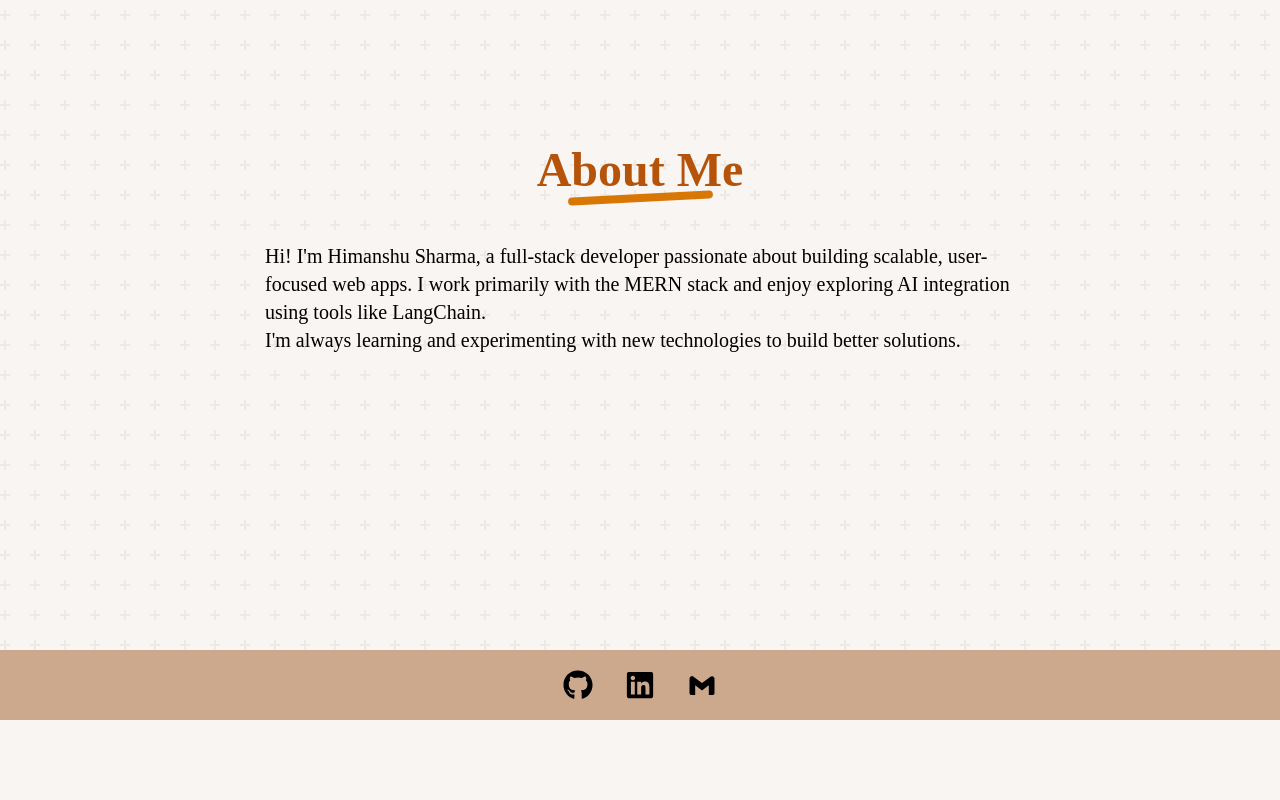
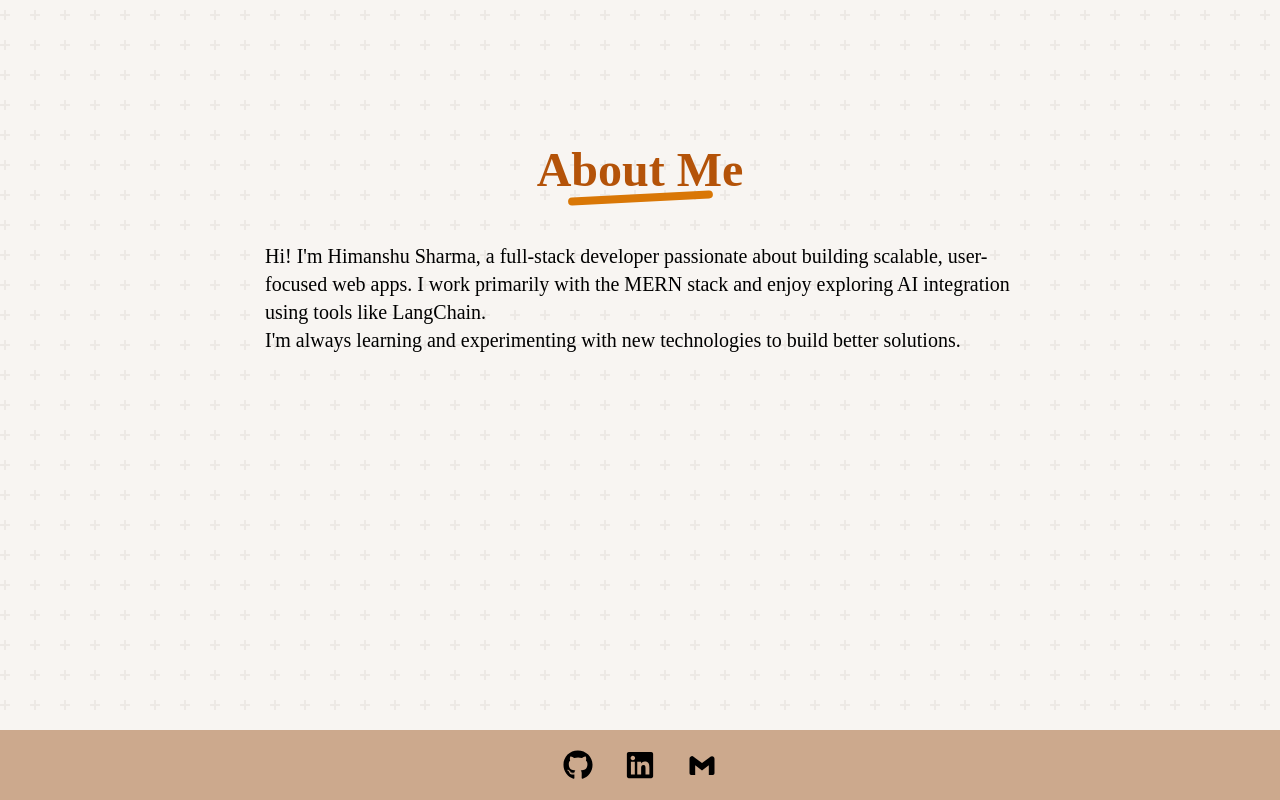
Before and after one commit to CodeXGautam/portfolio, a React (Create React App) app in the folder frontend/: page / in a window 1280 px wide. Shown: the part 950-1750 px from the top of the page. Before the commit the page ends 1670 px from the top, so only its background shows below. Built offline with nearby package versions, Linux system fonts and the light colour scheme.

Commit message:
Add margin-top to Footer component for improved spacing

```diff
--- a/frontend/src/components/Footer.js
+++ b/frontend/src/components/Footer.js
@@ -6,7 +6,7 @@
 
 const Footer = () =>{
     return(
-        <div className="flex justify-center items-center gap-8 bg-bgColor p-5">
+        <div className="flex justify-center items-center gap-8 bg-bgColor p-5 mt-20">
             <NavLink to='https://github.com/CodeXGautam'
             target="blank">
                 <FaGithub className="text-3xl cursor-pointer hover:text-slate-100
```
